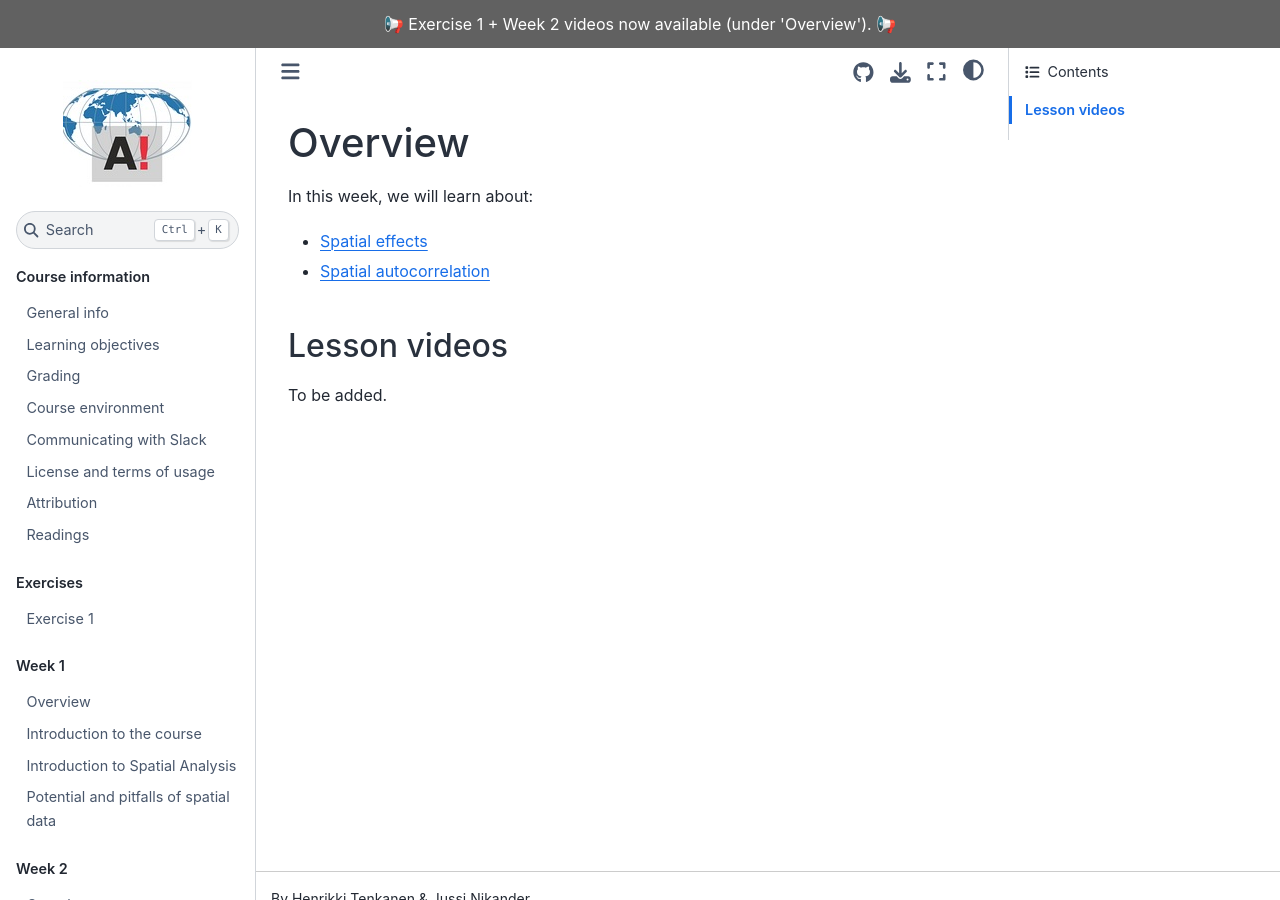
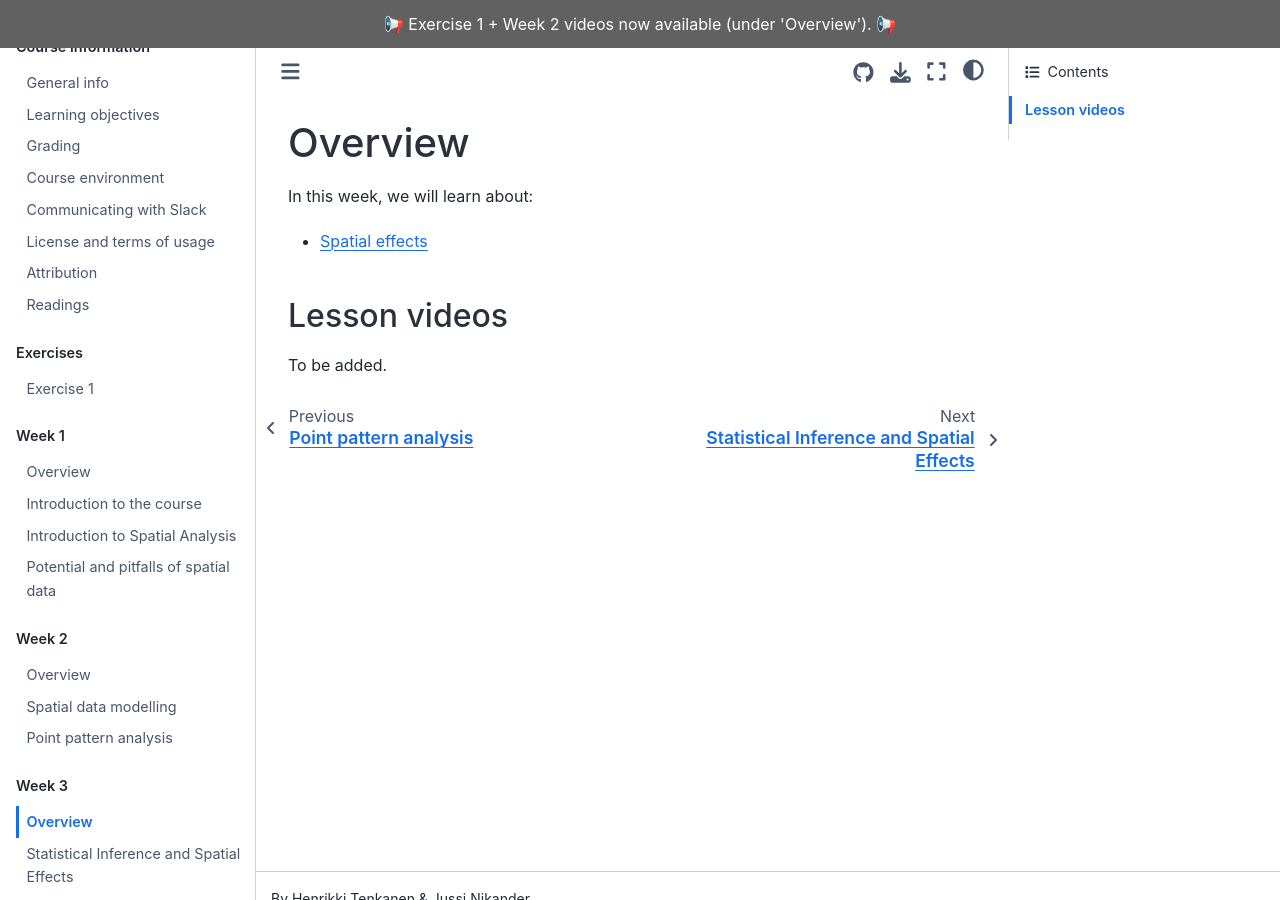
Before and after one commit to AaltoGIS/IntroSDA, a Sphinx documentation site: the page built from source/lessons/L3/overview.rst, in a window 1280 px wide and 900 px high. Built offline with Sphinx 7.4.7 and the Sphinx Book theme 1.1.4, drawn with Linux system fonts in a browser that asks for light colours; pages that are not in the unit, such as notebooks, are missing from menus.

Commit message:
Add Lesson 3.1 Spatial effects

```diff
--- a/source/index.rst
+++ b/source/index.rst
@@ -168,8 +168,8 @@ Contents
     :maxdepth: 1
     :caption: Week 3
 
-    .. lessons/L3/overview
-    .. lessons/L3/spatial-effects
+    lessons/L3/overview
+    lessons/L3/spatial-effects
     .. lessons/L3/spatial-autocorrelation
 
 .. toctree::
--- a/source/lessons/L3/overview.rst
+++ b/source/lessons/L3/overview.rst
@@ -4,7 +4,7 @@ Overview
 In this week, we will learn about:
 
 - :doc:`Spatial effects <spatial-effects>`
-- :doc:`Spatial autocorrelation <spatial-autocorrelation>`
+.. - :doc:`Spatial autocorrelation <spatial-autocorrelation>`
 
 Lesson videos
 -------------
```
Also changed, not shown: source/lessons/L3/spatial-effects.rst (+6 -2 lines).
